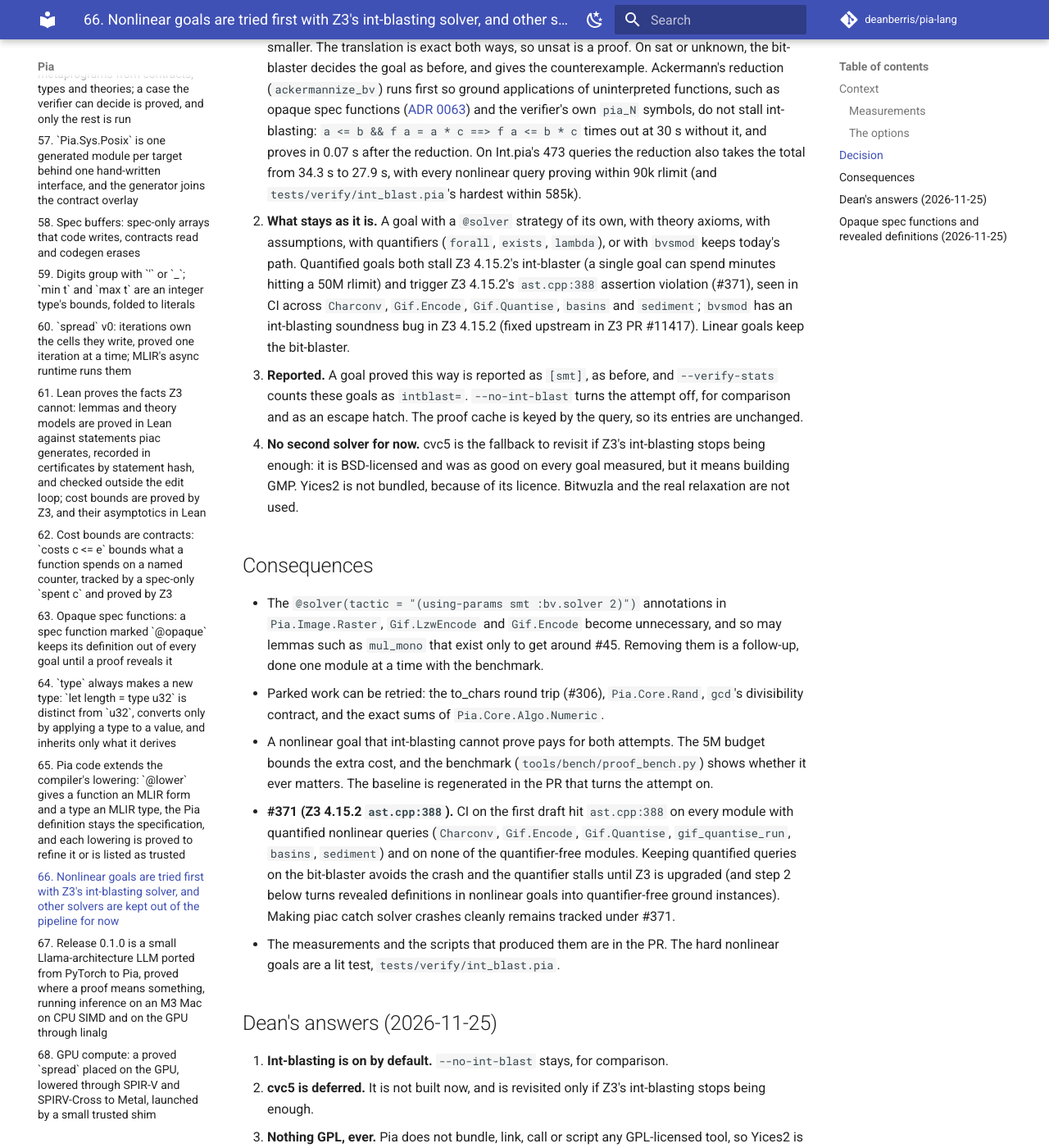
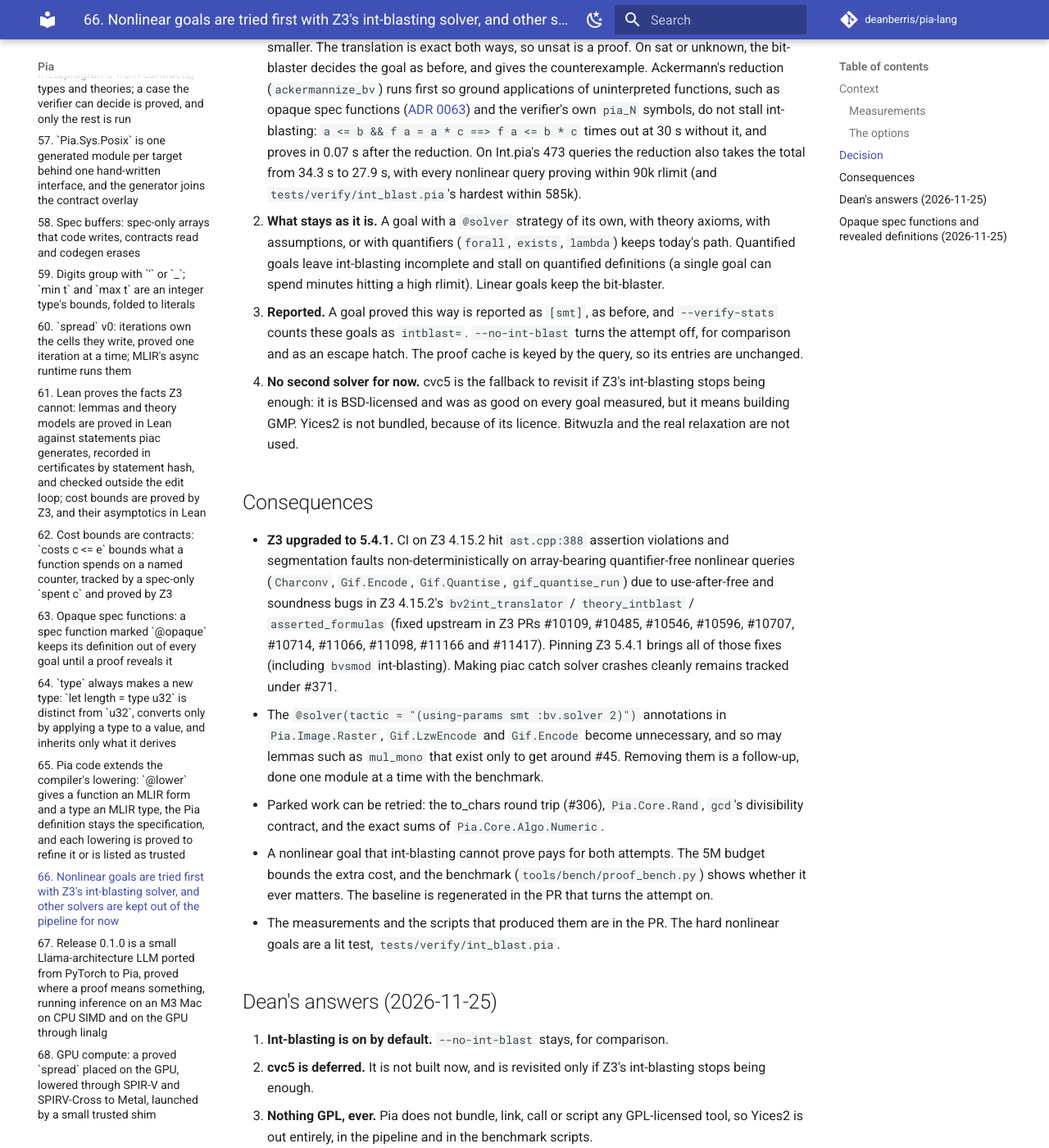
Before and after one commit to deanberris/pia-lang, an MkDocs documentation site: the page built from docs/adr/0066-int-blasting-for-nonlinear-goals.md, in a window 1280 px wide and 1400 px high, scrolled down 3394 px. Shown: the whole window at 82% size. Built offline with MkDocs 1.6.1 and Material for MkDocs 9.7.7, drawn with Linux system fonts in a browser that asks for light colours; comment, search, counter and statistics services are not loaded.

Commit message:
Upgrade Z3 to 5.4.1 for int-blasting stability and soundness (ADR 0066)

```diff
--- a/docs/adr/0066-int-blasting-for-nonlinear-goals.md
+++ b/docs/adr/0066-int-blasting-for-nonlinear-goals.md
@@ -59,16 +59,16 @@ No solver disagreed with another on any query: none proved a goal that another r
 
 1. **A quantifier-free nonlinear goal is tried first with Z3's int-blasting solver.** A goal is nonlinear when its query has a `bvmul` of two terms neither of which is a constant expression, or a `bvsdiv` or `bvsrem` by a term that is not one (`multipliesVariables`, which tracks constant `let`-bindings so linear products such as `(max u32 + 1) * n` stay on the bit-blaster). After the abstract attempt (division and multiplication uninterpreted), `solve` gives such a quantifier-free goal to `(then ackermannize_bv smt)` with `smt.bv.solver = 2`, in a context of its own, with a budget of 5M rlimit (`kIntBlastRlimit`), or the goal's rlimit if that is smaller. The translation is exact both ways, so unsat is a proof. On sat or unknown, the bit-blaster decides the goal as before, and gives the counterexample.
    Ackermann's reduction (`ackermannize_bv`) runs first so ground applications of uninterpreted functions, such as opaque spec functions ([ADR 0063](0063-opaque-spec-functions.md)) and the verifier's own `pia_N` symbols, do not stall int-blasting: `a <= b && f a = a * c ==> f a <= b * c` times out at 30 s without it, and proves in 0.07 s after the reduction. On Int.pia's 473 queries the reduction also takes the total from 34.3 s to 27.9 s, with every nonlinear query proving within 90k rlimit (and `tests/verify/int_blast.pia`'s hardest within 585k).
-2. **What stays as it is.** A goal with a `@solver` strategy of its own, with theory axioms, with assumptions, with quantifiers (`forall`, `exists`, `lambda`), or with `bvsmod` keeps today's path. Quantified goals both stall Z3 4.15.2's int-blaster (a single goal can spend minutes hitting a 50M rlimit) and trigger Z3 4.15.2's `ast.cpp:388` assertion violation (#371), seen in CI across `Charconv`, `Gif.Encode`, `Gif.Quantise`, `basins` and `sediment`; `bvsmod` has an int-blasting soundness bug in Z3 4.15.2 (fixed upstream in Z3 PR #11417). Linear goals keep the bit-blaster.
+2. **What stays as it is.** A goal with a `@solver` strategy of its own, with theory axioms, with assumptions, or with quantifiers (`forall`, `exists`, `lambda`) keeps today's path. Quantified goals leave int-blasting incomplete and stall on quantified definitions (a single goal can spend minutes hitting a high rlimit). Linear goals keep the bit-blaster.
 3. **Reported.** A goal proved this way is reported as `[smt]`, as before, and `--verify-stats` counts these goals as `intblast=`. `--no-int-blast` turns the attempt off, for comparison and as an escape hatch. The proof cache is keyed by the query, so its entries are unchanged.
 4. **No second solver for now.** cvc5 is the fallback to revisit if Z3's int-blasting stops being enough: it is BSD-licensed and was as good on every goal measured, but it means building GMP. Yices2 is not bundled, because of its licence. Bitwuzla and the real relaxation are not used.
 
 ## Consequences
 
+- **Z3 upgraded to 5.4.1.** CI on Z3 4.15.2 hit `ast.cpp:388` assertion violations and segmentation faults non-deterministically on array-bearing quantifier-free nonlinear queries (`Charconv`, `Gif.Encode`, `Gif.Quantise`, `gif_quantise_run`) due to use-after-free and soundness bugs in Z3 4.15.2's `bv2int_translator` / `theory_intblast` / `asserted_formulas` (fixed upstream in Z3 PRs #10109, #10485, #10546, #10596, #10707, #10714, #11066, #11098, #11166 and #11417). Pinning Z3 5.4.1 brings all of those fixes (including `bvsmod` int-blasting). Making piac catch solver crashes cleanly remains tracked under #371.
 - The `@solver(tactic = "(using-params smt :bv.solver 2)")` annotations in `Pia.Image.Raster`, `Gif.LzwEncode` and `Gif.Encode` become unnecessary, and so may lemmas such as `mul_mono` that exist only to get around #45. Removing them is a follow-up, done one module at a time with the benchmark.
 - Parked work can be retried: the to_chars round trip (#306), `Pia.Core.Rand`, `gcd`'s divisibility contract, and the exact sums of `Pia.Core.Algo.Numeric`.
 - A nonlinear goal that int-blasting cannot prove pays for both attempts. The 5M budget bounds the extra cost, and the benchmark (`tools/bench/proof_bench.py`) shows whether it ever matters. The baseline is regenerated in the PR that turns the attempt on.
-- **#371 (Z3 4.15.2 `ast.cpp:388`).** CI on the first draft hit `ast.cpp:388` on every module with quantified nonlinear queries (`Charconv`, `Gif.Encode`, `Gif.Quantise`, `gif_quantise_run`, `basins`, `sediment`) and on none of the quantifier-free modules. Keeping quantified queries on the bit-blaster avoids the crash and the quantifier stalls until Z3 is upgraded (and step 2 below turns revealed definitions in nonlinear goals into quantifier-free ground instances). Making piac catch solver crashes cleanly remains tracked under #371.
 - The measurements and the scripts that produced them are in the PR. The hard nonlinear goals are a lit test, `tests/verify/int_blast.pia`.
 
 ## Dean's answers (2026-11-25)
```
Also changed, not shown: docs/verifier.md (+1 -1 lines), 4 other files.
